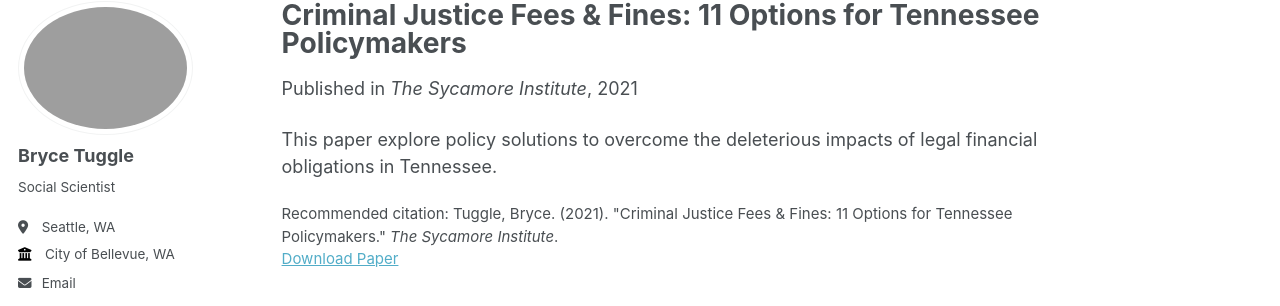
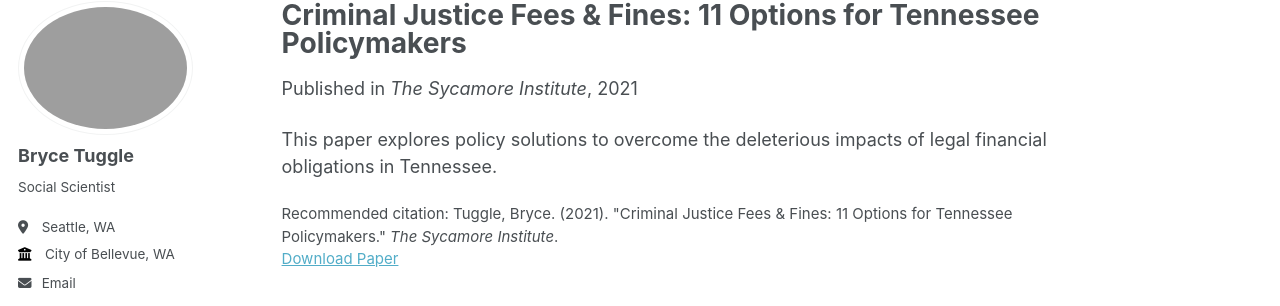
Before and after one commit to bwtuggle/bwtuggle.github.io, a Jekyll site: the page built from _publications/2021-07-08-lfos-3.md, in a window 1280 px wide and 1117 px high. Shown: the part 105-411 px from the top of the window. Built offline with Jekyll 4.4.1, drawn with Linux system fonts in a browser that asks for light colours.

Commit message:
Update 2021-07-08-lfos-3.md

```diff
--- a/_publications/2021-07-08-lfos-3.md
+++ b/_publications/2021-07-08-lfos-3.md
@@ -3,7 +3,7 @@ title: "Criminal Justice Fees & Fines: 11 Options for Tennessee Policymakers"
 collection: publications
 category: wps
 permalink: /publication/2021-07-08-lfos-3
-excerpt: 'This paper explore policy solutions to overcome the deleterious impacts of legal financial obligations in Tennessee.'
+excerpt: 'This paper explores policy solutions to overcome the deleterious impacts of legal financial obligations in Tennessee.'
 date: 2021-07-08
 venue: 'The Sycamore Institute'
 #slidesurl: 'http://academicpages.github.io/files/slides1.pdf'
@@ -11,4 +11,4 @@ paperurl: 'https://sycamoretn.org/criminal-justice-fees-fines-11-policy-options/
 citation: 'Tuggle, Bryce. (2021). &quot;Criminal Justice Fees & Fines: 11 Options for Tennessee Policymakers.&quot; <i>The Sycamore Institute</i>.'
 ---
 
-This paper explore policy solutions to overcome the deleterious impacts of legal financial obligations in Tennessee.
+This paper explores policy solutions to overcome the deleterious impacts of legal financial obligations in Tennessee.
```
